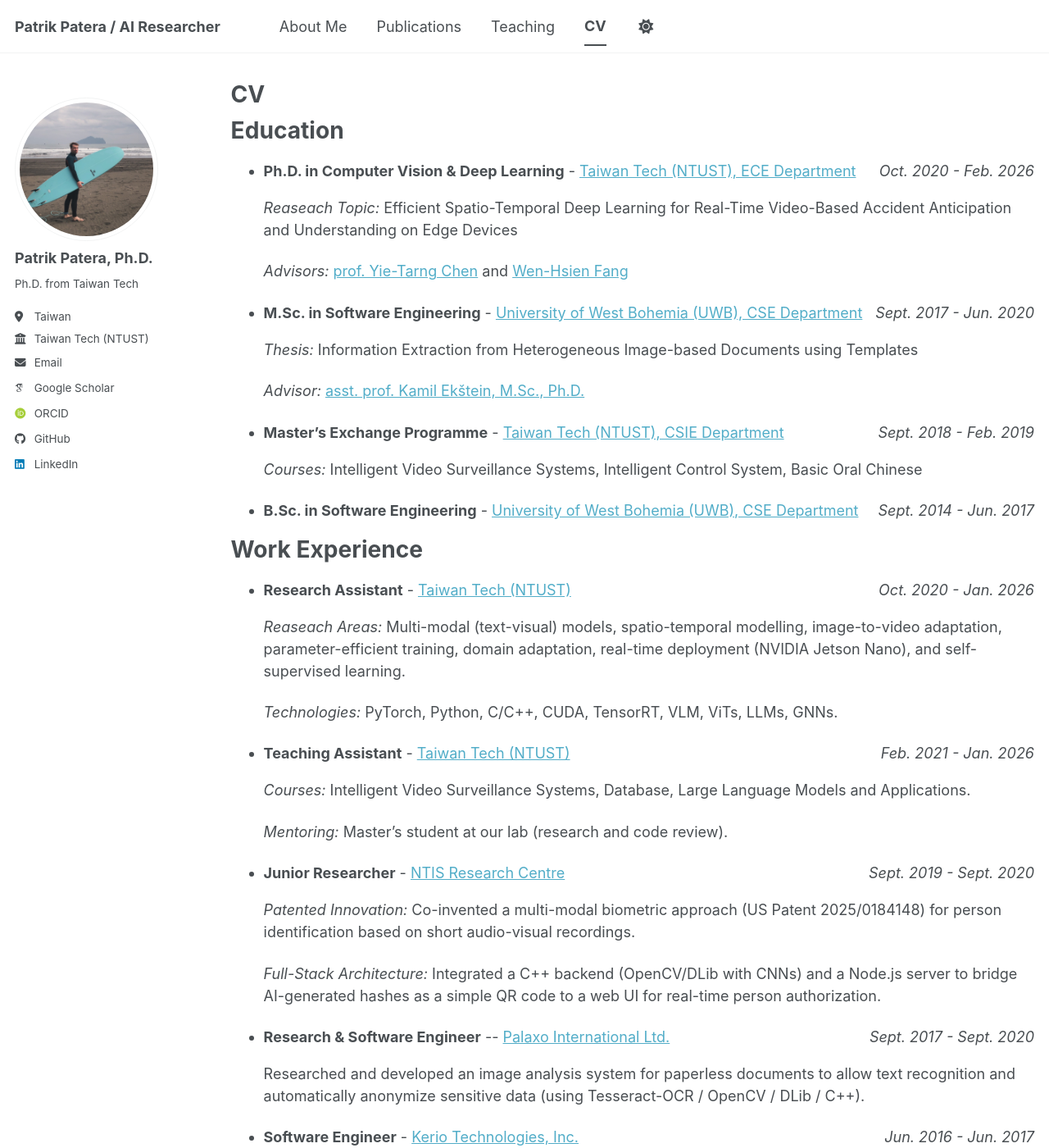
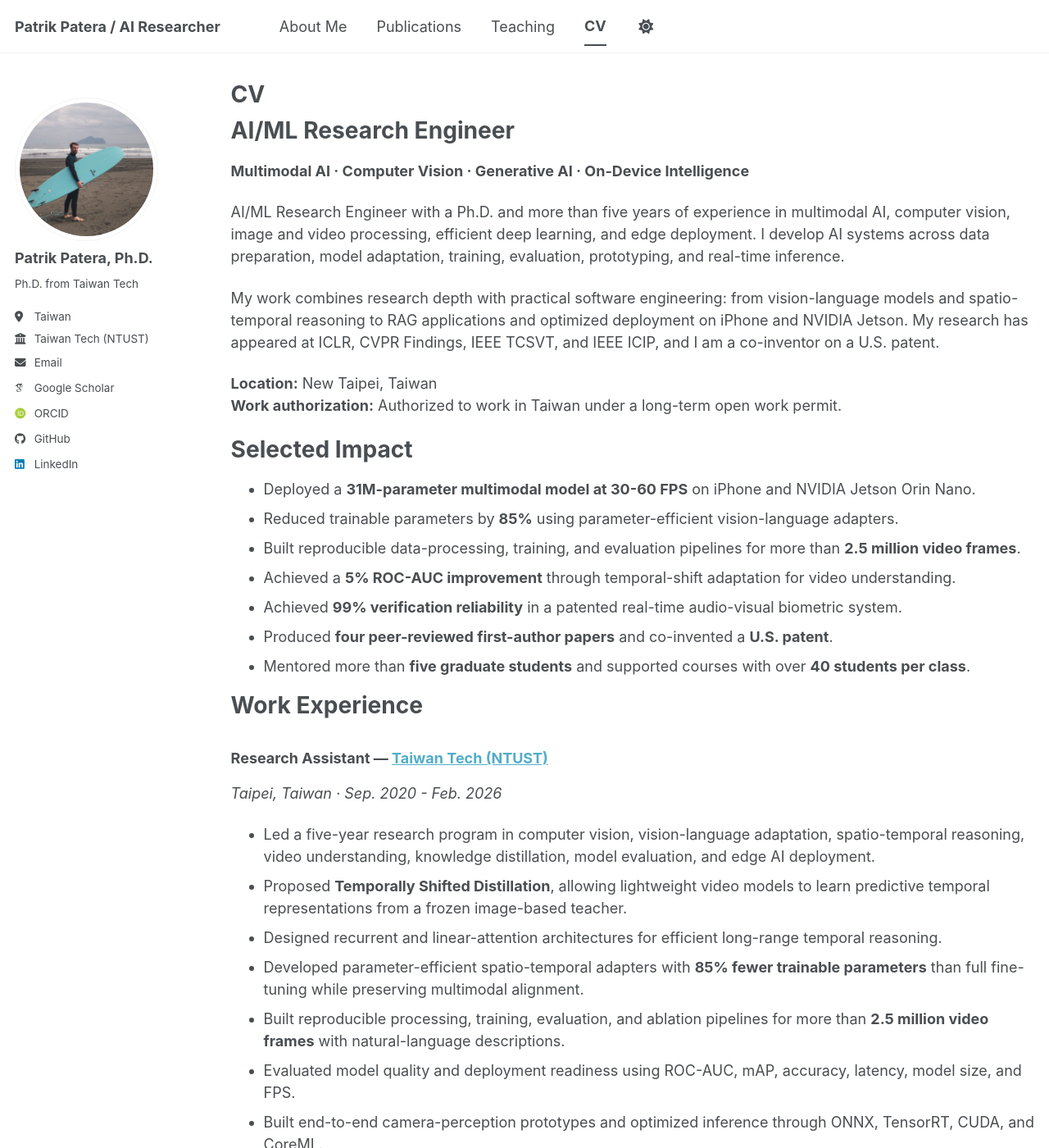
Before and after one commit to patpatera/patpatera.github.io, a Jekyll site: the page built from _pages/cv.md, in a window 1280 px wide and 1400 px high. Shown: the whole window at 82% size. Built offline with Jekyll 4.4.1, drawn with Linux system fonts in a browser that asks for light colours; some web fonts are replaced; a script bundle is joined from its source files by our own code; library files that are not in the unit come from our copies; some of the changed text lies outside the part shown.

Commit message:
Updated CV

```diff
--- a/_pages/cv.md
+++ b/_pages/cv.md
@@ -9,56 +9,203 @@
 
 {% include base_path %}
 
-Education
+AI/ML Research Engineer
 ======
-* <p style="display: flex; flex-direction: row; justify-content: space-between; margin: 0 0 0.5em;"><span style="flex: 0 0 auto"><b>Ph.D. in Computer Vision & Deep Learning</b> - <a href="https://www.ece.ntust.edu.tw/">Taiwan Tech (NTUST), ECE Department </a></span> <span style="flex: 0 0 auto"><i>Oct. 2020 - Feb. 2026</i></span></p>
-    <p><i>Reaseach Topic:</i> Efficient Spatio-Temporal Deep Learning for Real-Time Video-Based Accident Anticipation and Understanding on Edge Devices</p>
-    <p><i>Advisors:</i> <a href="https://www.et.ntust.edu.tw/et/faculty.php?user=ytchen">prof. Yie-Tarng Chen</a> and <a href="https://www.et.ntust.edu.tw/et/faculty.php?user=whf">Wen-Hsien Fang</a> </p>
-* <p style="display: flex; flex-direction: row; justify-content: space-between; margin: 0 0 0.5em;"><span style="flex: 0 0 auto"><b>M.Sc. in Software Engineering</b> - <a href="https://www.kiv.zcu.cz/en/">University of West Bohemia (UWB), CSE Department</a></span> <span style="flex: 0 0 auto"><i>Sept. 2017 - Jun. 2020</i></span></p>
-  <p><i>Thesis:</i> Information Extraction from Heterogeneous Image-based Documents using Templates</p>
-  <p><i>Advisor:</i> <a href="https://www.zcu.cz/en/Employees/person.html?personId=18388">asst. prof. Kamil Ekštein, M.Sc., Ph.D.</a></p>
-* <p style="display: flex; flex-direction: row; justify-content: space-between; margin: 0 0 0.5em;"><span style="flex: 0 0 auto"><b>Master’s Exchange Programme</b> - <a href="https://www.csie.ntust.edu.tw/">Taiwan Tech (NTUST), CSIE Department </a></span> <span style="flex: 0 0 auto"><i>Sept. 2018 - Feb. 2019</i></span></p>
-  <p><i>Courses:</i> Intelligent Video Surveillance Systems, Intelligent Control System, Basic Oral Chinese</p>
-* <p style="display: flex; flex-direction: row; justify-content: space-between; margin: 0 0 0.5em;"><span style="flex: 0 0 auto"><b>B.Sc. in Software Engineering</b> - <a href="https://www.kiv.zcu.cz/en/">University of West Bohemia (UWB), CSE Department</a></span> <span style="flex: 0 0 auto"><i>Sept. 2014 - Jun. 2017</i></span></p>
+
+**Multimodal AI · Computer Vision · Generative AI · On-Device Intelligence**
+
+AI/ML Research Engineer with a Ph.D. and more than five years of experience in multimodal AI, computer vision, image and video processing, efficient deep learning, and edge deployment. I develop AI systems across data preparation, model adaptation, training, evaluation, prototyping, and real-time inference.
+
+My work combines research depth with practical software engineering: from vision-language models and spatio-temporal reasoning to RAG applications and optimized deployment on iPhone and NVIDIA Jetson. My research has appeared at ICLR, CVPR Findings, IEEE TCSVT, and IEEE ICIP, and I am a co-inventor on a U.S. patent.
+
+**Location:** New Taipei, Taiwan
+**Work authorization:** Authorized to work in Taiwan under a long-term open work permit.
+
+Selected Impact
+======
+
+- Deployed a **31M-parameter multimodal model at 30-60 FPS** on iPhone and NVIDIA Jetson Orin Nano.
+- Reduced trainable parameters by **85%** using parameter-efficient vision-language adapters.
+- Built reproducible data-processing, training, and evaluation pipelines for more than **2.5 million video frames**.
+- Achieved a **5% ROC-AUC improvement** through temporal-shift adaptation for video understanding.
+- Achieved **99% verification reliability** in a patented real-time audio-visual biometric system.
+- Produced **four peer-reviewed first-author papers** and co-invented a **U.S. patent**.
+- Mentored more than **five graduate students** and supported courses with over **40 students per class**.
 
 Work Experience
 ======
-* <p style="display: flex; flex-direction: row; justify-content: space-between; margin: 0 0 0.5em;"><span style="flex: 0 0 auto"><b>Research Assistant</b> - <a href="https://www.ece.ntust.edu.tw/">Taiwan Tech (NTUST)</a></span> <span style="flex: 0 0 auto"><i>Oct. 2020 - Jan. 2026</i></span></p>
-  <p><i>Reaseach Areas:</i>  Multi-modal (text-visual) models, spatio-temporal modelling, image-to-video adaptation, parameter-efficient training, domain adaptation, real-time deployment (NVIDIA Jetson Nano), and self-supervised learning.</p>
-  <p><i>Technologies:</i> PyTorch, Python, C/C++, CUDA, TensorRT, VLM, ViTs, LLMs, GNNs.</p>
-* <p style="display: flex; flex-direction: row; justify-content: space-between; margin: 0 0 0.5em;"><span style="flex: 0 0 auto"><b>Teaching Assistant</b> - <a href="https://www.ece.ntust.edu.tw/">Taiwan Tech (NTUST)</a></span> <span style="flex: 0 0 auto"><i>Feb. 2021 - Jan. 2026</i></span></p>
-  <p><i>Courses:</i> Intelligent Video Surveillance Systems, Database, Large Language Models and Applications.</p>
-  <p><i>Mentoring:</i> Master’s student at our lab (research and code review).</p>
-* <p style="display: flex; flex-direction: row; justify-content: space-between; margin: 0 0 0.5em;"><span style="flex: 0 0 auto"><b>Junior Researcher</b> - <a href="https://www.ntis.zcu.cz/en/index.html">NTIS Research Centre</a></span> <span style="flex: 0 0 auto"><i>Sept. 2019 - Sept. 2020</i></span></p>
-  <p><i>Patented Innovation:</i> Co-invented a multi-modal biometric approach (US Patent 2025/0184148) for person identification based on short audio-visual recordings.</p>
-  <p><i>Full-Stack Architecture:</i> Integrated a C++ backend (OpenCV/DLib with CNNs) and a Node.js server to bridge AI-generated hashes as a simple QR code to a web UI for real-time person authorization.</p>
-* <p style="display: flex; flex-direction: row; justify-content: space-between; margin: 0 0 0.5em;"><span style="flex: 0 0 auto"><b>Research & Software Engineer</b> -- <a href="https://www.palaxo.com/">Palaxo International Ltd.</a></span> <span style="flex: 0 0 auto"><i>Sept. 2017 - Sept. 2020</i></span></p>
-  <p>Researched and developed an image analysis system for paperless documents to allow text recognition and automatically anonymize sensitive data (using Tesseract-OCR / OpenCV / DLib / C++).</p>
-* <p style="display: flex; flex-direction: row; justify-content: space-between; margin: 0 0 0.5em;"><span style="flex: 0 0 auto"><b>Software Engineer</b> - <a href="https://en.wikipedia.org/wiki/Kerio_Technologies">Kerio Technologies, Inc.</a></span> <span style="flex: 0 0 auto"><i>Jun. 2016 - Jun. 2017</i></span></p>
-  <p>Implementing manageable router with security (firewall) and optimization using own kernel in C/C++.</p>
 
-Skills
+### Research Assistant — [Taiwan Tech (NTUST)](https://www.ece.ntust.edu.tw/)
+
+*Taipei, Taiwan · Sep. 2020 - Feb. 2026*
+
+- Led a five-year research program in computer vision, vision-language adaptation, spatio-temporal reasoning, video understanding, knowledge distillation, model evaluation, and edge AI deployment.
+- Proposed **Temporally Shifted Distillation**, allowing lightweight video models to learn predictive temporal representations from a frozen image-based teacher.
+- Designed recurrent and linear-attention architectures for efficient long-range temporal reasoning.
+- Developed parameter-efficient spatio-temporal adapters with **85% fewer trainable parameters** than full fine-tuning while preserving multimodal alignment.
+- Built reproducible processing, training, evaluation, and ablation pipelines for more than **2.5 million video frames** with natural-language descriptions.
+- Evaluated model quality and deployment readiness using ROC-AUC, mAP, accuracy, latency, model size, and FPS.
+- Built end-to-end camera-perception prototypes and optimized inference through ONNX, TensorRT, CUDA, and CoreML.
+- Deployed models on NVIDIA Jetson Orin Nano and iPhone at **30-60 FPS**.
+- Developed autonomous-vehicle perception systems with [ITRI](https://www.itri.org.tw/) and [Delta Electronics](https://www.deltaww.com/en-US/company/innovation).
+- Mentored more than five graduate students in research planning, implementation, experimental design, evaluation, and code review.
+
+### Teaching Assistant — [Taiwan Tech (NTUST)](https://www.ece.ntust.edu.tw/)
+
+*Taipei, Taiwan · Feb. 2021 - Jan. 2026*
+
+- Supported courses in **Large Language Models and Applications**, **Intelligent Video Surveillance Systems**, and **Databases**.
+- Guided classes of more than 40 students through practical AI and software-engineering assignments.
+- Assisted students with model implementation, experiment design, debugging, and technical communication.
+
+### Research Engineer — [NTIS Research Centre](https://www.ntis.zcu.cz/en/index.html)
+
+*Czech Republic · Jan. 2019 - Oct. 2020*
+
+- Co-invented a patented real-time audio-visual biometric system that achieved **99% verification reliability**.
+- Developed modular C++/OpenCV/dlib pipelines for face detection, feature extraction, biometric representation, and multimodal matching.
+- Designed software components and APIs connecting the C++ computer-vision backend to a Node.js authentication service.
+- Generated QR-encoded identity hashes for real-time person identification, authentication, and verification.
+- Contributed to the resulting [U.S. patent](https://patents.google.com/patent/US20250184148A1/en).
+
+### R&D Software Engineer — [Palaxo International Ltd.](https://www.palaxo.com/)
+
+*Czech Republic · Sep. 2017 - Sep. 2020*
+
+- Architected a production-oriented C++ and OpenCV image-processing framework for an enterprise document-workflow platform.
+- Developed automated OCR-based text extraction for heterogeneous image-based documents.
+- Implemented dynamic masking and anonymization of sensitive information.
+- Integrated computer-vision modules into production workflows managing more than **10,000 documents** across Europe and the GCC.
+
+### Software Engineer — Kerio Technologies, Inc.
+
+*Czech Republic · Jun. 2016 - May 2017*
+
+- Implemented geolocation-based security features in C++ for a proprietary embedded router platform.
+- Contributed to device-level access protection, debugging, and embedded networking software.
+
+Selected Projects
 ======
-* <b>Technical skills: </b>PyTorch, C/C++, CUDA, Python, TensorRT, ONNX, NVidia Jetson, Vision Transformers, VLM, Large Language Models, Graph Neural Networks, Linux, OpenCV, Git, LaTeX.
-* <b>Soft skills: </b>Problem solving, time management, critical thinking, independence, communication, responsibility.
-* <b>Development skills: </b>Software design and architectures, agile development, team working, leadership.
-* <b>Communication skills: </b>Czech (native), English (fluent), Slovakia (fluent), Traditional Chinese (basic).
 
-Publications
+### [Real-Time Traffic Hazard Reasoning on Edge Devices](https://patpatera.github.io/HERMES-Realtime-Traffic-Hazard-Anticipation/)
+
+*Multimodal AI · Computer Vision · Edge Deployment · 2025-2026*
+
+- Developed a **31M-parameter multi-task model** for traffic-hazard anticipation, localization, and live risk scoring from dashcam video.
+- Deployed the model through CoreML on iPhone and ONNX/TensorRT/CUDA on NVIDIA Jetson Orin Nano.
+- Achieved **30-60 FPS** frame-by-frame inference on edge hardware.
+- Built an iOS safety dashboard with live risk visualization, hazard localization, and sound and vibration alerts.
+- Validated the complete system through on-road testing in Taipei.
+
+### [Generative AI Research Assistant with RAG](https://github.com/patpatera/agentic-research-assistant)
+
+*Generative AI · Semantic Search · Local Inference · 2025*
+
+- Built a LangChain-based workflow for scientific-paper discovery, downloading, indexing, retrieval, and grounded question answering.
+- Indexed full-text papers in ChromaDB using Hugging Face embeddings for semantic passage retrieval.
+- Served Gemma and Qwen models locally through Ollama.
+- Developed a FastAPI backend and Streamlit interface for locally hosted document search and interactive research assistance.
+
+### [Parameter-Efficient Vision-Language Model Adaptation](https://github.com/patpatera/MASTTA)
+
+*Vision-Language Models · Video Understanding · 2023-2025*
+
+- Designed adapter-based spatial, temporal, and textual modules for adapting pretrained image-language models to video.
+- Reduced trainable parameters by **85%** compared with full fine-tuning.
+- Preserved vision-language alignment while adding spatio-temporal reasoning capabilities.
+- Improved accident-anticipation accuracy and earliness across real-world dashcam datasets.
+
+### [Cross-Domain Semantic Segmentation](https://github.com/patpatera/domain-adaptation)
+
+*Autonomous Perception · Domain Adaptation · 2021-2022*
+
+- Developed a generator-discriminator domain-adaptation method for autonomous-vehicle perception.
+- Achieved the best mIoU across four Cityscapes-to-Cross-City targets, with relative improvements of up to **20%**.
+- Packaged the training and evaluation environment with Docker for reproducible deployment.
+- Completed the project in collaboration with ITRI.
+
+### [Facial Biometric Descriptors for Multimodal Authentication](https://patents.google.com/patent/US20250184148A1/en)
+
+*Computer Vision · Biometrics · C++ · 2019-2020*
+
+- Co-developed a patented CNN-based biometric verification system.
+- Combined facial and voice representations into multimodal identity fingerprints.
+- Implemented C++ computer-vision components and a Node.js verification backend.
+- Encoded identity hashes as QR codes for document signing and real-time authorization.
+
+Technical Skills
 ======
-  <ul>{% for post in site.publications reversed %}
-    {% include archive-single-cv.html %}
-  {% endfor %}</ul>
+
+- **Programming and software engineering:** Python, PyTorch, C/C++, OpenCV, Linux, Git, CI/CD, Docker, Slurm, FastAPI, Streamlit, Node.js, REST APIs.
+- **Computer vision:** Image processing, image recognition, camera-based perception, video understanding, semantic segmentation, domain adaptation, anomaly detection, accident anticipation, hazard localization.
+- **Models and architectures:** Vision Transformers, CNNs, CLIP, MobileCLIP, V-JEPA, vision-language models, recurrent attention, linear attention, spatio-temporal modeling, hybrid architectures.
+- **Model development:** Parameter-efficient fine-tuning, knowledge distillation, self-supervised learning, contrastive learning, foundation-model adaptation, training pipelines, evaluation pipelines, ablation studies, and model selection.
+- **Generative and agentic AI:** RAG, semantic search, LangChain, LangGraph, Hugging Face, ChromaDB, FAISS, Ollama, MCP, Gemma, and Qwen.
+- **Deployment and optimization:** ONNX, TensorRT, CUDA, CoreML, FP16, BF16, NVIDIA Jetson, iOS, GPU inference, distributed training, and real-time optimization.
+
+Education
+======
+
+### Ph.D. in Electrical and Computer Engineering — [Taiwan Tech (NTUST)](https://www.ece.ntust.edu.tw/)
+
+*Taipei, Taiwan · Sep. 2020 - Feb. 2026 · GPA: 4.3/4.3*
+
+**Research area:** Computer Vision and Deep Learning
+**Dissertation:** *Efficient Spatio-Temporal Deep Learning for Real-Time Video-Based Accident Anticipation on Edge Devices*
+**Advisors:** [Prof. Yie-Tarng Chen](https://www.et.ntust.edu.tw/et/faculty.php?user=ytchen) and [Prof. Wen-Hsien Fang](https://www.et.ntust.edu.tw/et/faculty.php?user=whf)
+
+### M.Sc. in Software Engineering — [University of West Bohemia](https://www.kiv.zcu.cz/en/)
+
+*Czech Republic · Sep. 2017 - Jun. 2020*
+
+**Thesis:** *Information Extraction from Heterogeneous Image-Based Documents Using Templates*
+**Result:** Graduated with honours.
+
+### Master's Exchange Programme — [Taiwan Tech (NTUST)](https://www.csie.ntust.edu.tw/)
+
+*Taipei, Taiwan · Sep. 2018 - Feb. 2019*
+
+**Selected coursework:** Intelligent Video Surveillance Systems, Intelligent Control Systems, and Basic Oral Chinese.
+
+### B.Sc. in Software Engineering — [University of West Bohemia](https://www.kiv.zcu.cz/en/)
+
+*Czech Republic · Sep. 2014 - Jun. 2017*
+
+Publications and Patent
+======
+
+<ul>
+{% for post in site.publications reversed %}
+  {% include archive-single-cv.html %}
+{% endfor %}
+</ul>
 
 Teaching
 ======
-  <ul>{% for post in site.teaching reversed %}
-    {% include archive-single-cv.html %}
-  {% endfor %}</ul>
 
-Honors & Awards
+<ul>
+{% for post in site.teaching reversed %}
+  {% include archive-single-cv.html %}
+{% endfor %}
+</ul>
+
+Service, Awards, and Languages
 ======
-1. <a href="https://www.itspy.cz/en/thesis/extrakce-udaju-z-heterogennich-dokumentu-pomoci-sablon/">IT SPY 2020</a> -- Recognized as one of the best Master's theses in Central Europe submitted in 2020.
-2. M.Sc. Diploma with Honors.
-3. Recipient of the Taiwan Ministry of Education Scholarship (2020–2024).
-4. EMI (English as a Medium of Instruction) Teaching Certificate.
+
+### Professional Service
+
+- Reviewer, NeurIPS 2026.
+
+### Awards
+
+- [IT SPY 2020](https://www.itspy.cz/en/thesis/extrakce-udaju-z-heterogennich-dokumentu-pomoci-sablon/) — top-tier ranking among more than 1,400 master's theses submitted across 14 Central European universities.
+- M.Sc. Diploma with Honours.
+- Taiwan Ministry of Education Scholarship, 2020-2024.
+- English as a Medium of Instruction Teaching Certificate.
+
+### Languages
+
+- Czech — native.
+- English — fluent.
+- Slovak — fluent.
+- Mandarin Chinese — basic.
```
